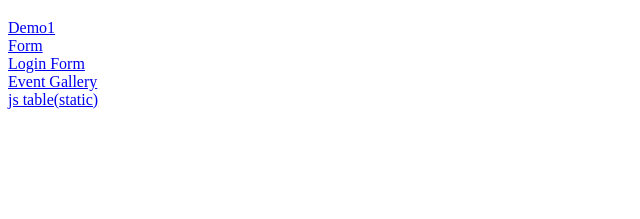
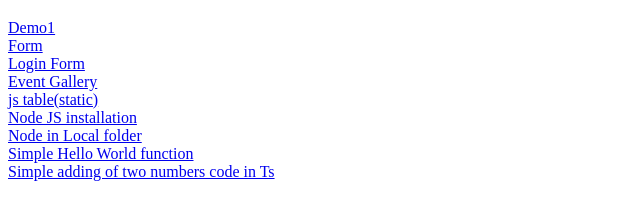
Before and after one commit to gvrs9/SONET-2020, a plain HTML site: page index.html in a window 1280 px wide. Shown: the part 61-280 px from the top of the page, without its empty margins (0-640 px from the left). Drawn offline with Linux system fonts and the light colour scheme.

Commit message:
Update index.html

```diff
--- a/index.html
+++ b/index.html
@@ -2,25 +2,33 @@
 <html lang="en">
 
 <head>
-    <link rel="shortcut icon" sizes="16x16" href="http://www.bwhc.org.bd/wp-content/uploads/2018/05/logo.jpg">
-    <meta charset="UTF-8">
-    <meta name="viewport" content="width=device-width, initial-scale=1.0">
+    <link rel="shortcut icon" sizes="16x16" href="http://www.bwhc.org.bd/wp-content/uploads/2018/05/logo.jpg" />
+    <meta charset="UTF-8" />
+    <meta name="viewport" content="width=device-width, initial-scale=1.0" />
     <title>My Page</title>
 </head>
 
 <body>
     <h1>Hello World</h1>
     <a href="demo1.html">Demo1</a>
-    <br>
+    <br />
 
     <a href="form.html">Form</a>
-    <br>
+    <br />
 
     <a href="LoginForm.html">Login Form</a>
-    <br>
+    <br />
     <a href="EventGallery.html">Event Gallery</a>
-    <br>
+    <br />
     <a href="static.html">js table(static)</a>
-</body>
-
+    <br />
+    <a href="./global installation of nodejs.jpg">Node JS installation</a>
+    <br />
+    <a href="./local folder installation.jpg">Node in Local folder</a>
+    <br />
+    <a href="./hello.ts image.jpg">Simple Hello World function</a>
+    <br />
+    <a href="./addnumber.ts image.jpg">Simple adding of two numbers code in Ts</a
+    >
+  </body>
 </html>
```
